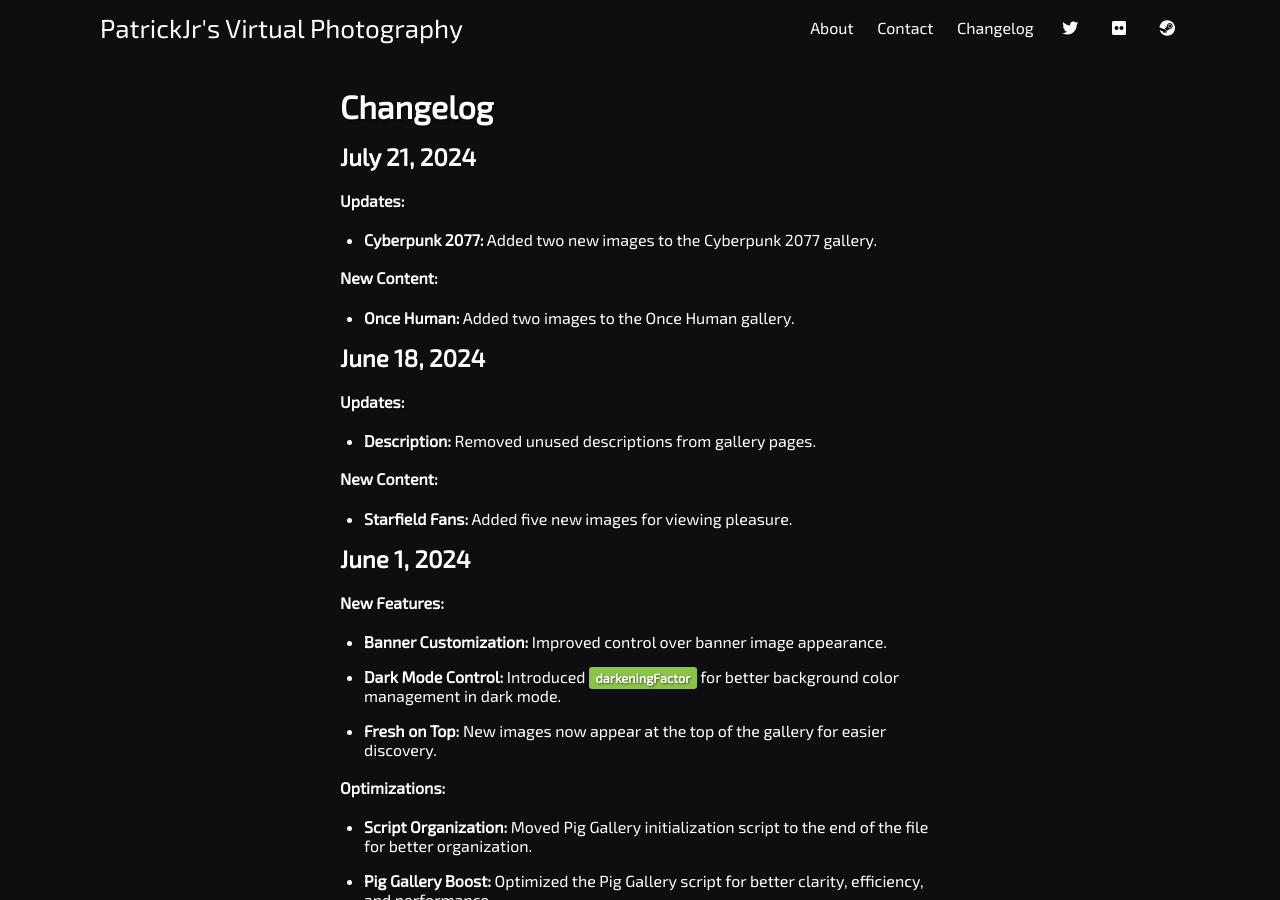
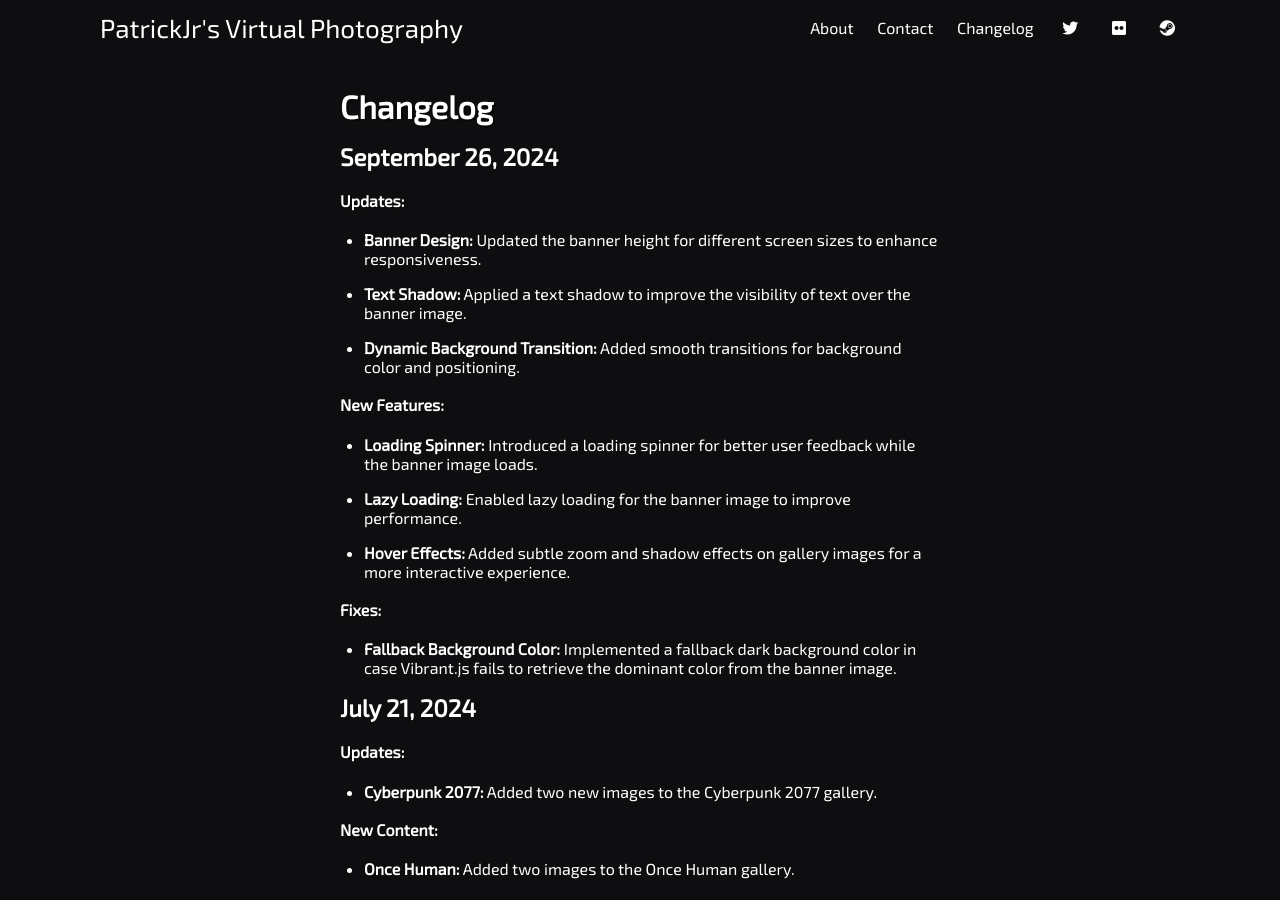
Before and after one commit to PatrickJnr/vp, a Jekyll site: the page built from pages/changelog.md, in a window 1280 px wide and 900 px high. Built offline with Jekyll 4.4.1, drawn with Linux system fonts in a browser that asks for light colours; emoji names are drawn with the system emoji font; a style sheet for code colours, icons or effects is not loaded.

Commit message:
some changes
Updates:
Banner Design
Text Shadow
Dynamic Background Transition

New Features:
Loading Spinner
Lazy Loading
Hover Effects

Fixes:
Fallback Background Color:

```diff
--- a/pages/changelog.md
+++ b/pages/changelog.md
@@ -3,6 +3,22 @@
 title: Changelog
 permalink: /changelog
 ---
+
+## September 26, 2024
+
+**Updates:**
+* **Banner Design:** Updated the banner height for different screen sizes to enhance responsiveness.
+* **Text Shadow:** Applied a text shadow to improve the visibility of text over the banner image.
+* **Dynamic Background Transition:** Added smooth transitions for background color and positioning.
+
+**New Features:**
+* **Loading Spinner:** Introduced a loading spinner for better user feedback while the banner image loads.
+* **Lazy Loading:** Enabled lazy loading for the banner image to improve performance.
+* **Hover Effects:** Added subtle zoom and shadow effects on gallery images for a more interactive experience.
+
+**Fixes:**
+* **Fallback Background Color:** Implemented a fallback dark background color in case Vibrant.js fails to retrieve the dominant color from the banner image.
+
 
 ## July 21, 2024
 
```
Also changed, not shown: _layouts/post.html (+56 -4 lines).
